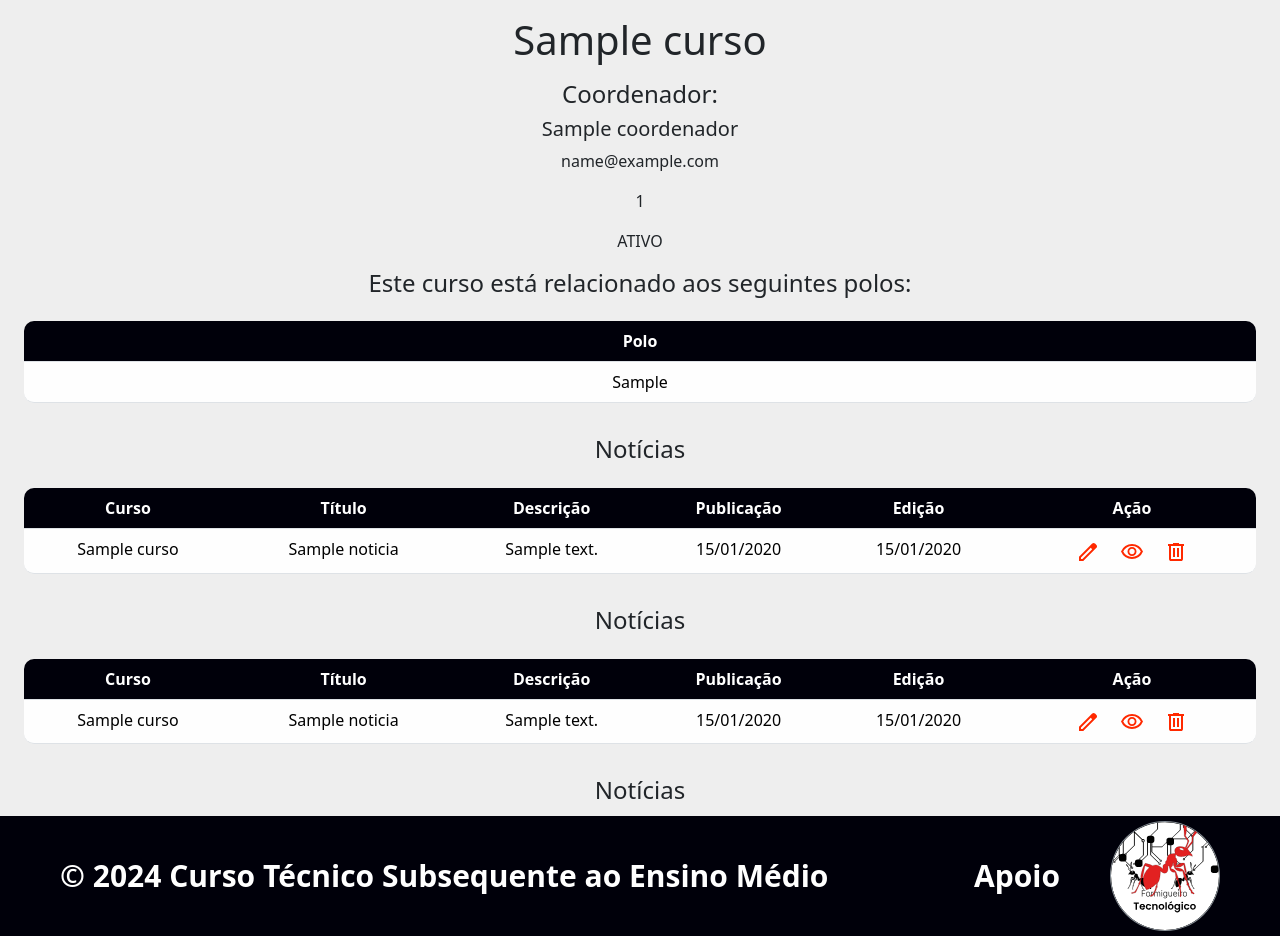
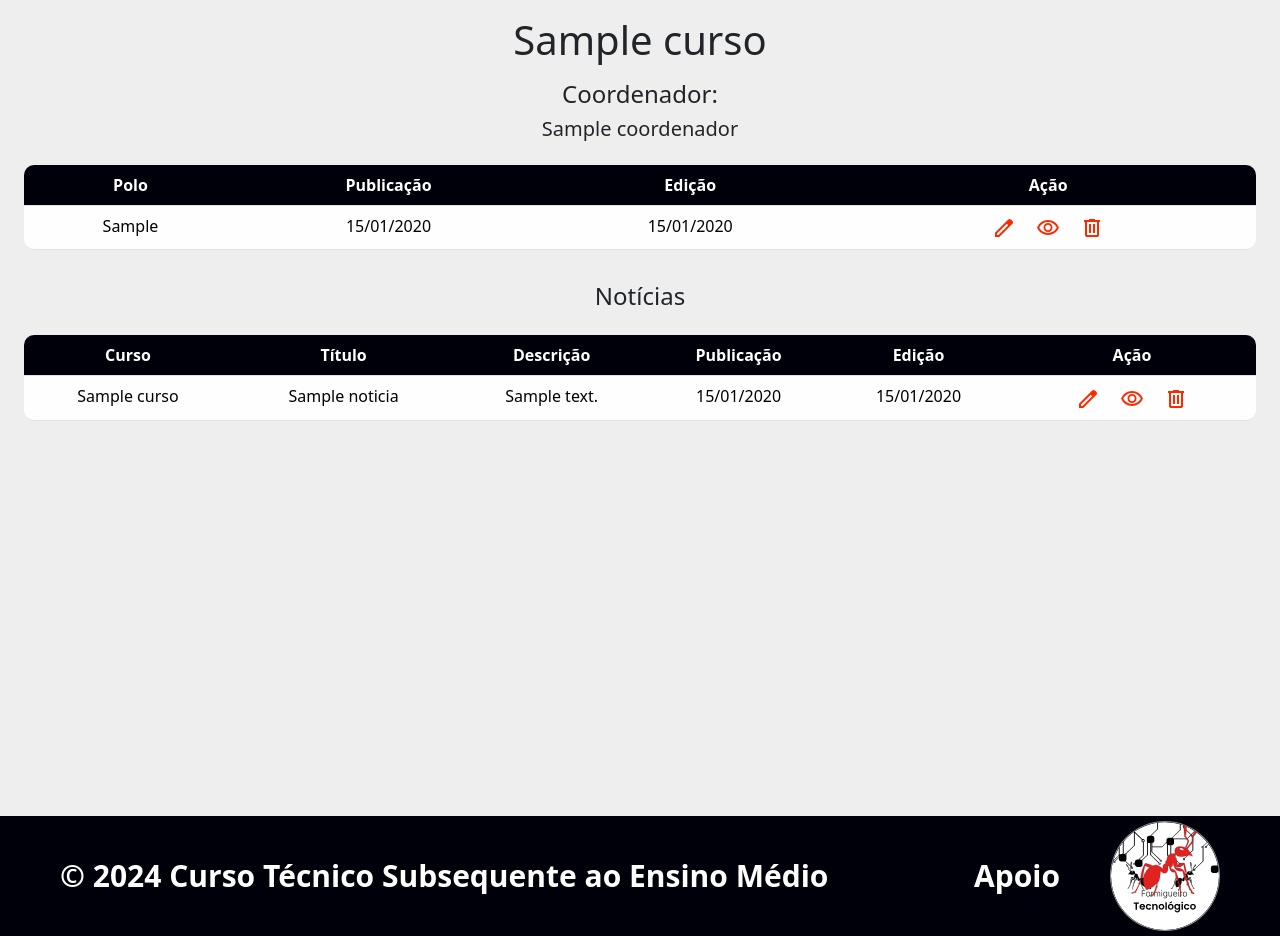
Before and after one commit to soualansousa/EAD, a Django app: page /detalhar_curso/1/ in a window 1280 px wide. Shown: the part 130-1066 px from the top of the page. Run offline with Django 5.2, Linux system fonts and the light colour scheme; tables that the repository leaves empty hold one stand-in row (values such as "Sample post").

Commit message:
Ação de exclusão funcionando, já a ação de detalhar e editar na tabela de cursoPolo ainda não funciona

```diff
--- a/cead/forms.py
+++ b/cead/forms.py
@@ -22,4 +22,4 @@ class CoordenadorForm(forms.ModelForm):
 class CursoForm(forms.ModelForm):
     class Meta:
         model = Curso
-        fields = ['nome', 'sobre',]
+        fields = ['coordenador', 'nome', 'sobre',]
--- a/cead/templates/cead/pages/curso.html
+++ b/cead/templates/cead/pages/curso.html
@@ -63,7 +63,7 @@
                 </tbody>
               </table>
         </div>
-
+        {% include "cead/partials/modais_curso.html" %}
     </main>
 
 {% endblock content %}
--- a/cead/templates/cead/pages/detalhes_curso.html
+++ b/cead/templates/cead/pages/detalhes_curso.html
@@ -19,11 +19,6 @@
             {% for coordenador in coordenadores %}
                 <div class="text-center">
                     <h5>{{ coordenador.nome }}</h5>
-                    <div>
-                        <p>{{ coordenador.email }}</p>
-                        <p>{{ coordenador.telefone }}</p>
-                        <p>{{ coordenador.situacao }}</p>
-                    </div>
                 </div>
                 <tr class="text-center table_body">
                     <td>{{ curso_polo.polo.cidade }}</td>
@@ -34,18 +29,35 @@
         </div>
 
         <div class="container_polo">
-            <h4 class="text-center mt-3">Este curso está relacionado aos seguintes polos:</h4>
             <div class="table-responsive mx-4">
                 <table class="table table-hover mt-3 table_rounded">
                     <thead>
                         <tr class="text-center table_header">
                             <th>Polo</th>
+                            <th>Publicação</th>
+                            <th>Edição</th>
+                            <th>Ação</th>
                         </tr>
                     </thead>
                     <tbody>
                         {% for curso_polo in curso_polos %}
                             <tr class="text-center table_body">
                                 <td>{{ curso_polo.polo.cidade }}</td>
+                                <td>{{ curso_polo.polo.publicacao |date:"d/m/Y" }}</td>
+                                <td>{{ curso_polo.polo.edicao |date:"d/m/Y" }}</td>
+                                <td>
+                                    <div class="icons_action d-flex justify-content-center gap-2">
+                                        <button class="button_icon btn-editar" data-id="{{ curso_polo.id }}" data-bs-target="#EditarCursoPolo">
+                                            <img src="{% static 'images/icons/edit.svg' %}" alt=""></img>
+                                        </button>
+                                        <button class="button_icon btn-detalhar btn-detalhar-cursoPolo" data-id="{{ curso_polo.id }}" id="DetalharCursoPolo" data-bs-toggle="modal" data-bs-target="#DetalharCursoPolo">
+                                            <img src="{% static 'images/icons/visibility.svg' %}" alt=""></img>
+                                        </button>
+                                        <button class="button_icon button_delete" data-bs-toggle="modal" data-bs-target="#ExcluirCursoPolo" data-id="{{ curso_polo.id }}">
+                                            <img src="{% static 'images/icons/delete.svg' %}" alt=""></img>
+                                        </button>
+                                    </div>
+                                </td>
                             </tr>
                         {% empty %}
                             <tr>
@@ -105,104 +117,7 @@
             </div>
         </div>
 
-        <div class="inf_noticia">
-            <h4 class="text-center mt-3">Notícias</h4>
-            <div class="table-responsive mx-4">
-                <table class="table table-hover mt-3 table_rounded">
-                    <thead>
-                        <tr class="text-center table_header">
-                            <th>Curso</th>
-                            <th>Título</th>
-                            <th>Descrição</th>
-                            <th>Publicação</th>
-                            <th>Edição</th>
-                            <th>Ação</th>
-                        </tr>
-                    </thead>
-                    <tbody>
-                        {% for noticia in noticias %}
-                            <tr class="text-center table_body" data-id="{{ noticia.id }}">
-                                <td>{{ noticia.curso }}</td>
-                                <td>{{ noticia.titulo }}</td>
-                                <td>{{ noticia.descricao }}</td>
-                                <td>{{ noticia.publicacao|date:"d/m/Y" }}</td>
-                                <td>{{ noticia.edicao|date:"d/m/Y" }}</td>
-                                <td>
-                                    <div class="icons_action d-flex justify-content-center gap-2">
-                                        <button class="button_icon btn-editar" data-id="{{ noticia.id }}" data-bs-target="#Editar">
-                                            <img src="{% static 'images/icons/edit.svg' %}" alt=""></img>
-                                        </button>
-                                        <button class="button_icon btn-detalhar" data-bs-toggle="modal" data-bs-target="#Detalhar"
-                                        data-id="{{ noticia.id }}">
-                                            <img src="{% static 'images/icons/visibility.svg' %}" alt=""></img>
-                                        </button>
-                                        <button class="button_icon button_delete" data-bs-toggle="modal" data-bs-target="#Excluir" data-id="{{ noticia.id }}">
-                                            <img src="{% static 'images/icons/delete.svg' %}" alt=""></img>
-                                        </button>
-                                    </div>
-                                </td>
-                            </tr>
-
-                        {% empty %}
-                            <tr>
-                                <td colspan="6">Nenhuma notícia encontrada.</td>
-                            </tr>
-                        {% endfor %}
-                    </tbody>
-                </table>
-            </div>
-        </div>
-
-        <div class="inf_noticia">
-            <h4 class="text-center mt-3">Notícias</h4>
-            <div class="table-responsive mx-4">
-                <table class="table table-hover mt-3 table_rounded">
-                    <thead>
-                        <tr class="text-center table_header">
-                            <th>Curso</th>
-                            <th>Título</th>
-                            <th>Descrição</th>
-                            <th>Publicação</th>
-                            <th>Edição</th>
-                            <th>Ação</th>
-                        </tr>
-                    </thead>
-                    <tbody>
-                        {% for noticia in noticias %}
-                            <tr class="text-center table_body" data-id="{{ noticia.id }}">
-                                <td>{{ noticia.curso }}</td>
-                                <td>{{ noticia.titulo }}</td>
-                                <td>{{ noticia.descricao }}</td>
-                                <td>{{ noticia.publicacao|date:"d/m/Y" }}</td>
-                                <td>{{ noticia.edicao|date:"d/m/Y" }}</td>
-                                <td>
-                                    <div class="icons_action d-flex justify-content-center gap-2">
-                                        <button class="button_icon btn-editar" data-id="{{ noticia.id }}" data-bs-target="#Editar">
-                                            <img src="{% static 'images/icons/edit.svg' %}" alt=""></img>
-                                        </button>
-                                        <button class="button_icon btn-detalhar" data-bs-toggle="modal" data-bs-target="#Detalhar"
-                                        data-id="{{ noticia.id }}">
-                                            <img src="{% static 'images/icons/visibility.svg' %}" alt=""></img>
-                                        </button>
-                                        <button class="button_icon button_delete" data-bs-toggle="modal" data-bs-target="#Excluir" data-id="{{ noticia.id }}">
-                                            <img src="{% static 'images/icons/delete.svg' %}" alt=""></img>
-                                        </button>
-                                    </div>
-                                </td>
-                            </tr>
-
-                        {% empty %}
-                            <tr>
-                                <td colspan="6">Nenhuma notícia encontrada.</td>
-                            </tr>
-                        {% endfor %}
-                    </tbody>
-                </table>
-            </div>
-        </div>
-
-        {% include "cead/partials/modais_noticia.html" %}
-
+        {% include "cead/partials/modais_cursoPolo.html" %}
     </main>
 
 {% endblock content %}
--- /dev/null
+++ b/cead/templates/cead/partials/modais_cursoPolo.html
@@ -0,0 +1,227 @@
+{% load static %}
+
+<!-- ExcluirCursoPolo -->
+<div class="modal fade" id="ExcluirCursoPolo" tabindex="-1" aria-labelledby="ExcluirCursoPolo" aria-hidden="true">
+    <div class="modal-dialog">
+        <div class="modal-content d-flex justify-content-center">
+            <div class="modal-header justify-content-between">
+                <span></span>
+                <h5 class="modal-title text-center" id="ExcluirCursoPolo">Confirmação</h5>
+                <button type="button" class="button_close" data-bs-dismiss="modal" aria-label="Close">
+                    <img src="{% static 'images/icons/close.svg' %}" alt="" class="icons_action"></img>
+                </button>
+            </div>
+            <div class="modal-body">
+                <p class="text-center text-modal">
+                    Tem certeza de que deseja excluir?
+                </p>
+            </div>
+            <div class="modal-footer justify-content-center gap-5">
+                <button type="button" class="btn btn-secondary" data-bs-dismiss="modal">Não</button>
+                <button type="button" id="ExclusaoCursoPolo" class="btn btn-danger">Sim</button>
+            </div>
+        </div>
+    </div>
+</div>
+
+<!-- DetalharCursoPolo -->
+<div class="modal fade" id="DetalharCursoPolo" tabindex="-1" aria-labelledby="DetalharCursoPoloLabel" aria-hidden="true">
+    <div class="modal-dialog">
+        <div class="modal-content">
+            <div class="modal-header justify-content-between">
+                <span></span>
+                <h5 class="modal-title" id="DetalharCursoPoloLabel">Detalhes do Polo</h5>
+                <button type="button" class="button_close" data-bs-dismiss="modal" aria-label="Close">
+                    <img src="{% static 'images/icons/close.svg' %}" alt="" class="icons_action"></img>
+                </button>
+            </div>
+            <div class="modal-body gap-2 d-flex flex-column">
+                <div class="modal_info">
+                    <h5>Curso</h5>
+                    <div class="modal_info_descricao">
+                        <p id="detalheCurso"></p>
+                    </div>
+                </div>
+                <div class="modal_info">
+                    <h5>Polo</h5>
+                    <div class="modal_info_descricao">
+                        <p id="detalhePolo"></p>
+                    </div>
+                </div>
+                <div class="modal_info">
+                    <h5>Publicação</h5>
+                    <div class="modal_info_descricao">
+                        <p id="detalhePublicacao"></p>
+                    </div>
+                </div>
+                <div class="modal_info">
+                    <h5>Edição</h5>
+                    <div class="modal_info_descricao">
+                        <p id="detalheEdicao"></p>
+                    </div>
+                </div>
+
+            </div>
+            <div class="modal-footer d-flex justify-content-center">
+                <button type="button" class="btn btn-secondary" data-bs-dismiss="modal">Fechar</button>
+            </div>
+        </div>
+    </div>
+</div>
+
+<!-- Editar -->
+<div id="Editar" class="modal" tabindex="-1">
+    <div class="modal-dialog">
+        <div class="modal-content">
+            <div class="modal-header justify-content-between">
+                <span></span>
+                <h5 class="modal-title">Editar Notícia</h5>
+                <button type="button" class="button_close" data-bs-dismiss="modal" aria-label="Close">
+                    <img src="{% static 'images/icons/close.svg' %}" alt="" class="icons_action"></img>
+                </button>
+            </div>
+            <div class="modal-body">
+                <form id="editarNoticiaForm">
+                    <div class="mb-3">
+                        <label for="editarCurso" class="form-label">Curso</label>
+                        <select class="form-control" id="editarCurso" name="curso">
+                        </select>
+                    </div>
+                    <div class="mb-3">
+                        <label for="editarTitulo" class="form-label">Título</label>
+                        <input type="text" class="form-control" id="editarTitulo" name="titulo">
+                    </div>
+                    <div class="mb-3">
+                        <label for="editarDescricao" class="form-label">Descrição</label>
+                        <textarea class="form-control" id="editarDescricao" name="descricao"></textarea>
+                    </div>
+                    <div class="d-flex justify-content-center">
+                        <button type="button" class="btn btn-primary d-flex justify-content-center" id="salvarEdicao">Salvar</button>
+                    </div>
+                </form>
+            </div>
+        </div>
+    </div>
+</div>
+
+<script src="https://code.jquery.com/jquery-3.6.0.min.js"></script>
+<script>
+    $(document).ready(function() {
+        $('.button_icon').on('click', function() {
+            cursoPoloId = $(this).data('id');
+        });
+
+        $('#formCriarNoticia').on('submit', function(e) {
+            e.preventDefault();
+            $.ajax({
+                type: 'POST',
+                url: "{% url 'cead:criar_noticia' %}",
+                data: $(this).serialize(),
+                success: function(response) {
+                    if (response.success) {
+                        alert("Notícia criada com sucesso!");
+                        location.reload();
+                    } else {
+                        alert("Erro ao criar notícia: " + JSON.stringify(response.errors));
+                    }
+                }
+            });
+        });
+
+        $('#ExclusaoCursoPolo').on('click', function() {
+            if (cursoPoloId) {
+                $.ajax({
+                    type: 'POST',
+                    url: `/excluir_cursoPolo/${cursoPoloId}/`,
+                    data: {
+                        csrfmiddlewaretoken: '{{ csrf_token }}',
+                    },
+                    success: function(response) {
+                        if (response.success) {
+                            $(`tr[data-id="${cursoPoloId}"]`).remove();
+                            $('#Excluir').modal('hide');
+                            location.reload();
+                        } else {
+                            alert("Erro ao excluir polo.");
+                        }
+                    },
+                    error: function(xhr, status, error) {
+                        alert("Erro na requisição de exclusão: " + error);
+                    }
+                });
+            } else {
+                alert("Erro: ID do CursoPolo não encontrado.");
+            }
+        });
+
+        $('.btn-detalhar-cursoPolo').on('click', function() {
+            let cursoPoloId = $(this).data('id');
+            $.ajax({
+                type: 'GET',
+                url: `/detalhar_cursoPolo/${cursoPoloId}/`,
+                success: function(response) {
+                    $('#detalheCurso').text(response.curso);
+                    $('#detalhePolo').text(response.polo);
+                    $('#detalhePublicacao').text(response.publicacao);
+                    $('#detalheEdicao').text(response.edicao);
+
+                },
+                error: function(xhr, status, error) {
+                    alert("Erro ao carregar detalhes do polo: " + error);
+                }
+            });
+        });
+
+        $('.btn-editar').on('click', function() {
+            $.ajax({
+                type: 'GET',
+                url: `/editar_noticia/${noticiaId}/`,
+                success: function(response) {
+                    $('#editarTitulo').val(response.titulo);
+                    $('#editarDescricao').val(response.descricao);
+                    $('#editarCurso').empty();
+                    response.cursos.forEach(function(curso) {
+                        let option = $('<option></option>').val(curso.id).text(curso.nome);
+                        if (curso.id === response.curso) {
+                            option.prop('selected', true);
+                        }
+                        $('#editarCurso').append(option);
+                    });
+
+                    $('#Editar').data('id', noticiaId);
+                    $('#Editar').modal('show');
+                },
+                error: function() {
+                    alert("Erro ao carregar dados da notícia.");
+                }
+            });
+        });
+
+        $('#salvarEdicao').on('click', function() {
+            let noticiaId = $('#Editar').data('id');
+            let formData = {
+                curso: $('#editarCurso').val(),
+                titulo: $('#editarTitulo').val(),
+                descricao: $('#editarDescricao').val(),
+                csrfmiddlewaretoken: $('[name=csrfmiddlewaretoken]').val()
+            };
+
+            $.ajax({
+                type: 'POST',
+                url: `/editar_noticia/${noticiaId}/`,
+                data: formData,
+                success: function(response) {
+                    if (response.success) {
+                        alert("Notícia atualizada com sucesso!");
+                        location.reload();
+                    } else {
+                        alert("Erro ao atualizar notícia: " + JSON.stringify(response.errors));
+                    }
+                },
+                error: function() {
+                    alert("Erro ao salvar as mudanças.");
+                }
+            });
+        });
+    });
+</script>
--- a/cead/urls.py
+++ b/cead/urls.py
@@ -28,8 +28,11 @@ urlpatterns = [
     path('detalhar_coordenador/<int:coordenador_id>/', views.detalhar_coordenador, name='detalhar_coordenador'),
     path('editar_coordenador/<int:coordenador_id>/', views.editar_coordenador, name='editar_coordenador'),
 
-#custo
+#curso
     path('curso/',views.curso_lista, name="curso_lista"),
     path('criar_curso/', views.criar_curso, name='criar_curso'),
     path('detalhar_curso/<int:curso_id>/', views.detalhar_curso, name='detalhar_curso'),
+    path('excluir_cursoPolo/<int:cursoPolo_id>/', views.excluir_cursoPolo, name='excluir_cursoPolo'),
+    path('detalhar_cursoPolo/<int:cursoPolo_id>/', views.detalhar_cursoPolo, name='detalhar_cursoPolo'),
+
 ]
--- a/cead/views.py
+++ b/cead/views.py
@@ -292,13 +292,32 @@ def curso_lista(request):
 
 def detalhar_curso(request, curso_id):
     cursos = get_object_or_404(Curso, id=curso_id)
+    polos = get_object_or_404(Polo, id=curso_id)
     noticias = Noticia.objects.filter(curso=cursos)
     curso_polos = CursoPolo.objects.filter(curso=cursos)
     coordenadores = Coordenador.objects.filter(curso=cursos)
 
     return render(request, 'cead/pages/detalhes_curso.html', {
         'cursos': cursos,
+        'polos': polos,
         'noticias': noticias,
         'curso_polos': curso_polos,
         'coordenadores': coordenadores,
     })
+
+def excluir_cursoPolo(request, cursoPolo_id):
+    if request.method == 'POST':
+        cursoPolo = get_object_or_404(CursoPolo, id=cursoPolo_id)
+        cursoPolo.delete()
+        return JsonResponse({'success': True})
+    return JsonResponse({'success': False, 'error': 'Método não permitido'})
+
+def detalhar_cursoPolo(request, cursoPolo_id):
+    curso_polos = get_object_or_404(CursoPolo, id=cursoPolo_id)
+    dados = {
+        'curso': curso_polos.curso.nome,
+        'polo': curso_polos.polo.cidade,
+        'publicacao': curso_polos.publicacao.strftime('%d/%m/%Y') if curso_polos.publicacao else "Data não disponível",
+        'edicao': curso_polos.edicao.strftime('%d/%m/%Y') if curso_polos.edicao else "Não editado",
+    }
+    return JsonResponse(dados)
```
Also changed, not shown: cead/templates/cead/partials/modais_curso.html (+4 -4 lines).
